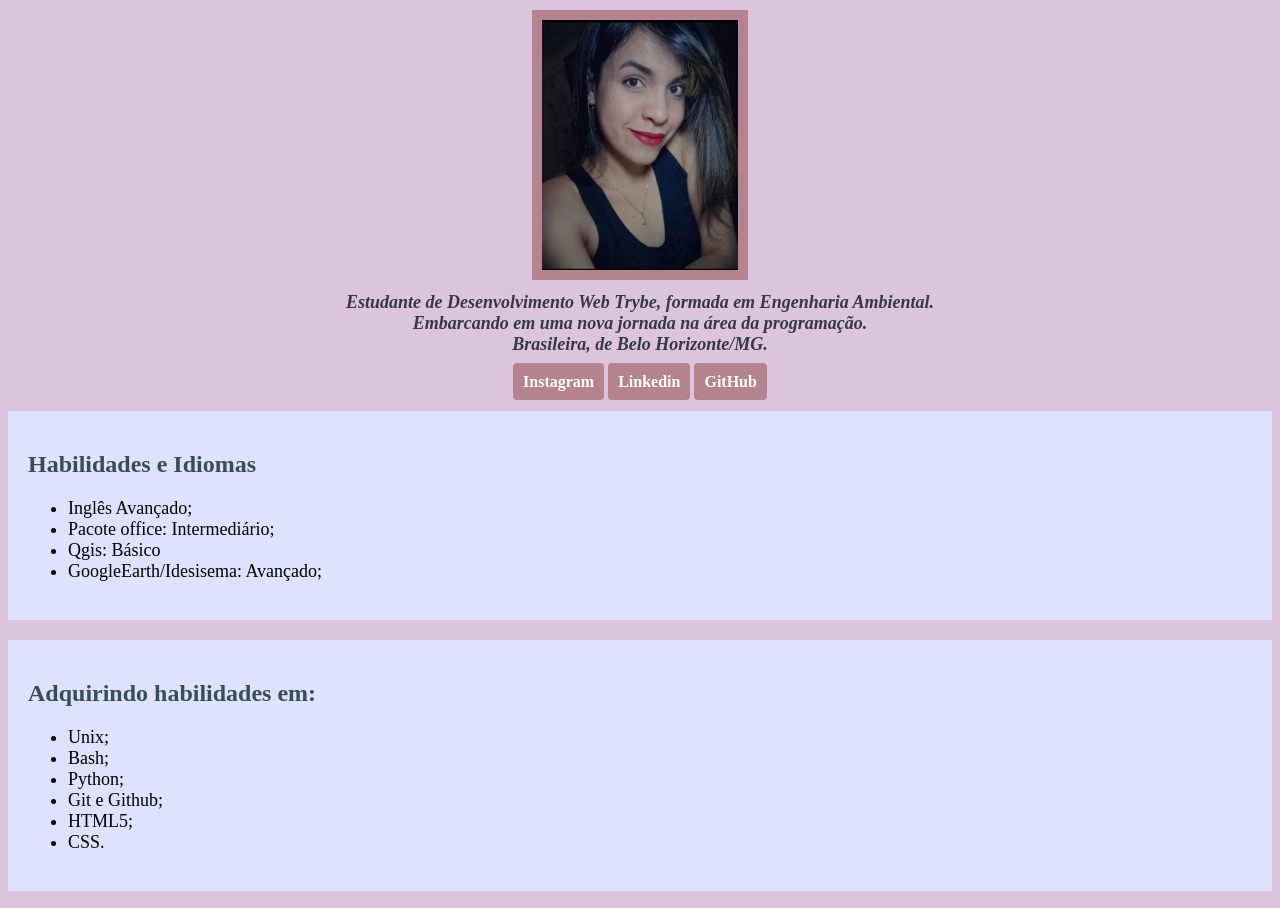
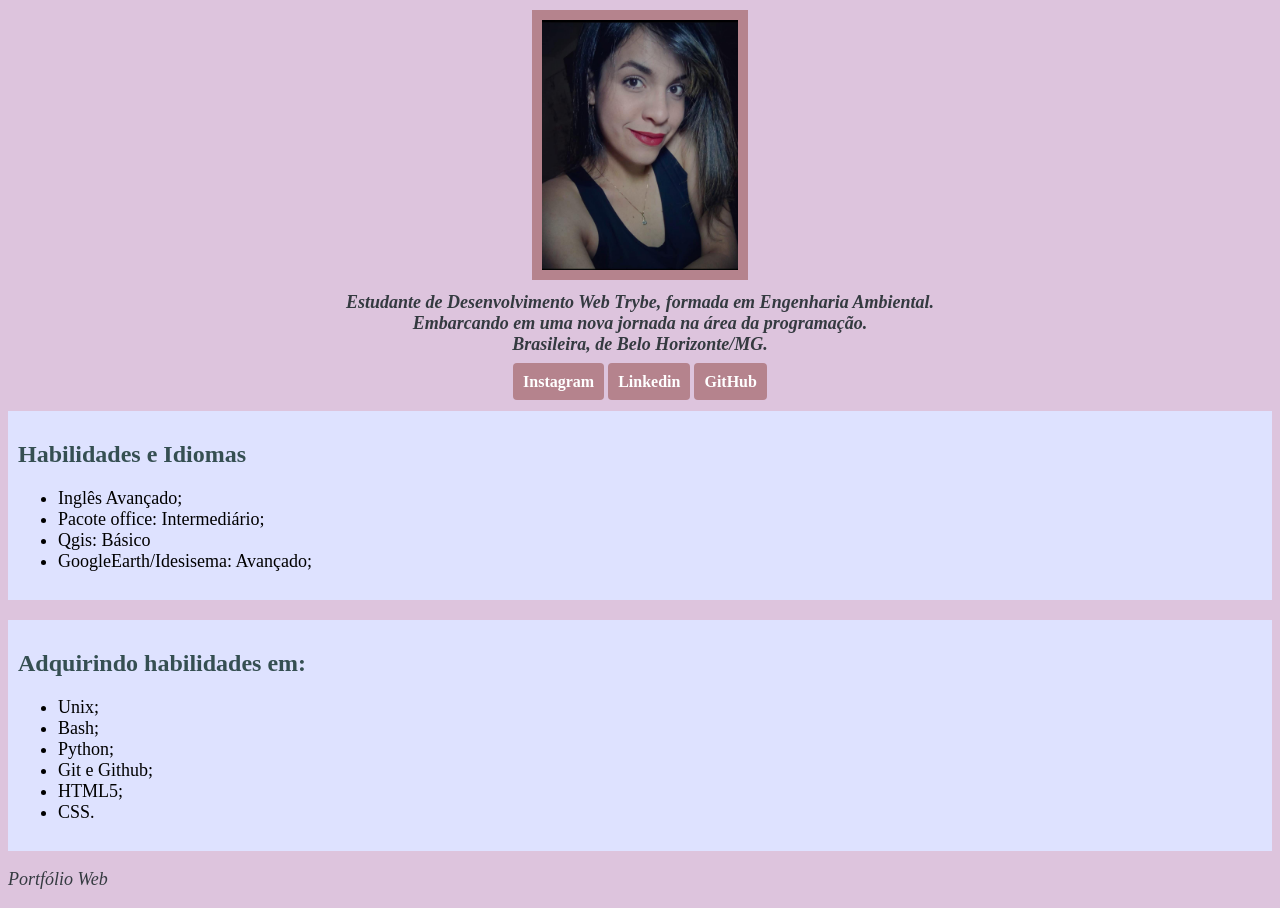
Before and after one commit to marianasdf/marianasdf.github.io, a plain HTML site: page index.html in a window 1280 px wide. Shown: the part 148-1056 px from the top of the page. Drawn offline with Linux system fonts and the light colour scheme.

Commit message:
acrescentei um rodape

```diff
--- a/index.html
+++ b/index.html
@@ -25,14 +25,14 @@
                 jornada na área da programação.<br> Brasileira, de Belo Horizonte/MG.</strong>
         </p>
     </div>
-    <div class="buttons2">
+    <nav class="buttons2">
         <a href="https://www.instagram.com/marianasdfs/" target="_blank">Instagram</a>
 
         <a href="https://www.linkedin.com/in/mariana-souza-b3709212a/" target="_blank">Linkedin</a>
 
         <a href="https://github.com/marianasdf" target="_blank">GitHub</a>
-    </div>
-    <div class="color3">
+    </nav>
+    <section class="color3">
         <h2 id="Habilidades e Idioma">Habilidades e Idiomas</h2>
         <ul>
             <li>Inglês Avançado;</li>
@@ -40,8 +40,8 @@
             <li>Qgis: Básico</li>
             <li>GoogleEarth/Idesisema: Avançado;</li>
         </ul>
-    </div>
-    <div class="color3" class="position-list">
+    </section>
+    <section class="color3" class="position-list">
         <h2 id="Adquirindo">Adquirindo habilidades em: </h2>
         <ul>
             <li>Unix;</li>
@@ -51,7 +51,10 @@
             <li>HTML5;</li>
             <li>CSS.</li>
         </ul>
-    </div>
+    </section>
+    <footer>
+        <p> Portfólio Web</p>
+    </footer>
 
 
 
--- a/style.css
+++ b/style.css
@@ -78,9 +78,10 @@ ul {
 .buttons2{
     text-align: center;
 }
-.color3{
-    padding: 20px;
+.color3 {
+    padding: 10px;
     background-color:#dee2ff;
     margin-top: 20px;
+    margin-bottom: 2px;
 
 }
```
